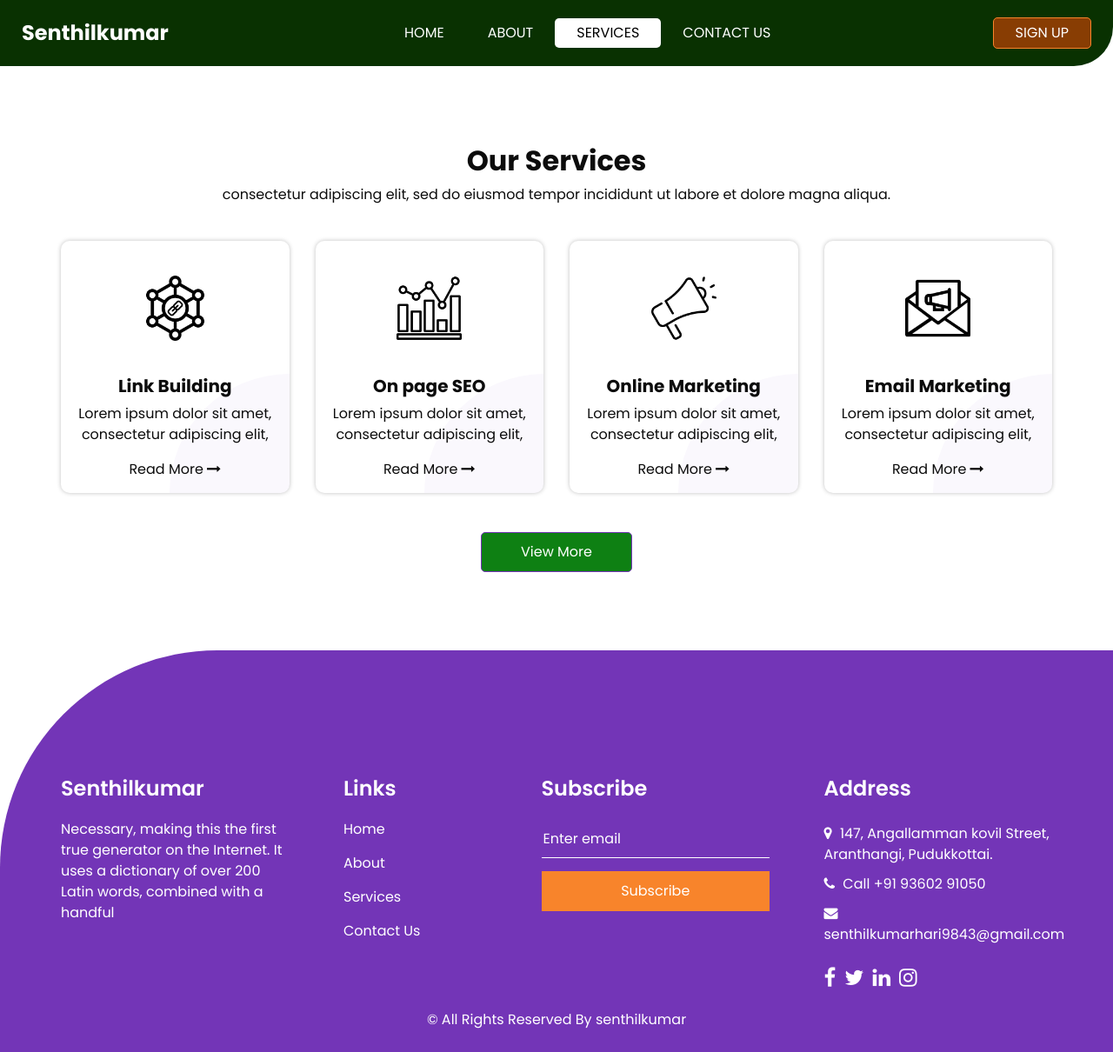
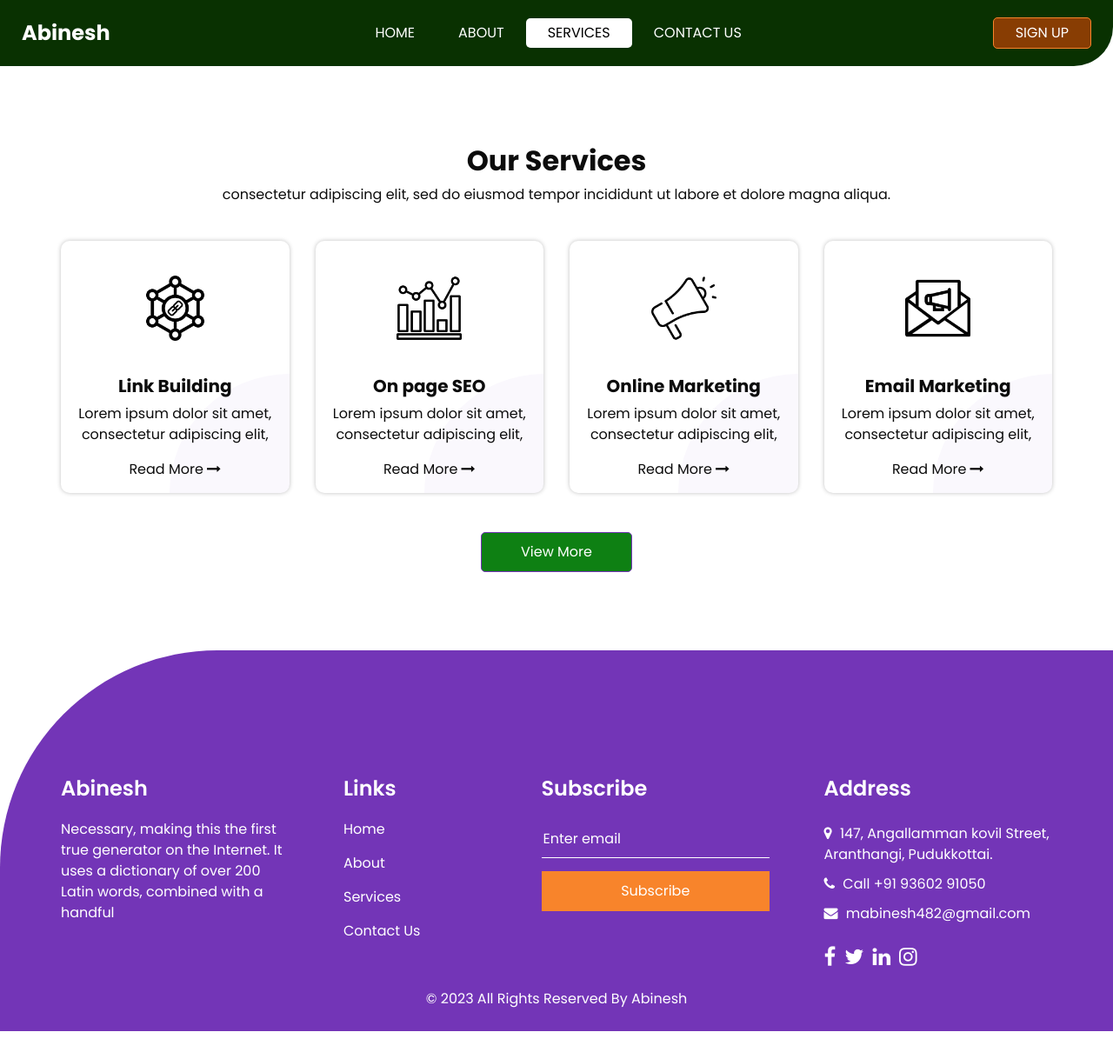
Before and after one commit to Abinesh222/Digital-portfolio, a plain HTML site: page service.html in a window 1280 px wide. Shown: the whole page at 87% size. After the commit the page ends 1186 px from the top, so only its background shows below. Drawn offline with nearby package versions, Linux system fonts and the light colour scheme; some packages are replaced by stand-ins of ours; files whose address does not match are found by name.

Commit message:
Update service.html

```diff
--- a/service.html
+++ b/service.html
@@ -12,7 +12,7 @@
   <meta name="description" content="" />
   <meta name="author" content="" />
 
-  <title>senthilkumar</title>
+  <title>Abinesh</title>
 
 
   <!-- bootstrap core css -->
@@ -37,7 +37,7 @@
         <nav class="navbar navbar-expand-lg custom_nav-container ">
           <a class="navbar-brand" href="index.html">
             <span>
-             Senthilkumar
+             Abinesh
             </span>
           </a>
 
@@ -188,8 +188,7 @@
           <div class="col-md-6 col-lg-3 ">
             <div class="info_detail">
               <h4>
-                Senthilkumar
-              </h4>
+                Abinesh        </h4>
               <p>
                 Necessary, making this the first true generator on the Internet. It uses a dictionary of over 200 Latin words, combined with a handful
               </p>
@@ -248,7 +247,7 @@
                 <a href="">
                   <i class="fa fa-envelope" aria-hidden="true"></i>
                   <span>
-                    senthilkumarhari9843@gmail.com
+                    mabinesh482@gmail.com
                   </span>
                 </a>
               </div>
@@ -279,7 +278,7 @@
       <div class="container">
         <p>
           &copy; <span id="displayYear"></span> All Rights Reserved By
-          <a href="https://html.design/">senthilkumar</a>
+          <a href="https://html.design/">Abinesh</a>
         </p>
       </div>
     </footer>
@@ -287,13 +286,13 @@
   </div>
 
   <!-- jQery -->
-  <script src="js/jquery-3.4.1.min.js"></script>
+  <script src="jquery-3.4.1.min.js"></script>
   <!-- popper js -->
   <script src="https://cdn.jsdelivr.net/npm/popper.js@1.16.0/dist/umd/popper.min.js" integrity="sha384-Q6E9RHvbIyZFJoft+2mJbHaEWldlvI9IOYy5n3zV9zzTtmI3UksdQRVvoxMfooAo" crossorigin="anonymous">
   </script>
   <!-- bootstrap js -->
-  <script src="js/bootstrap.js"></script>
-  <script src="js/custom.js"></script>
+  <script src="bootstrap.js"></script>
+  <script src="custom.js"></script>
   <!-- Google Map -->
   <script src="https://maps.googleapis.com/maps/api/js?key=AIzaSyCh39n5U-4IoWpsVGUHWdqB6puEkhRLdmI&callback=myMap"></script>
   <!-- End Google Map -->
```
